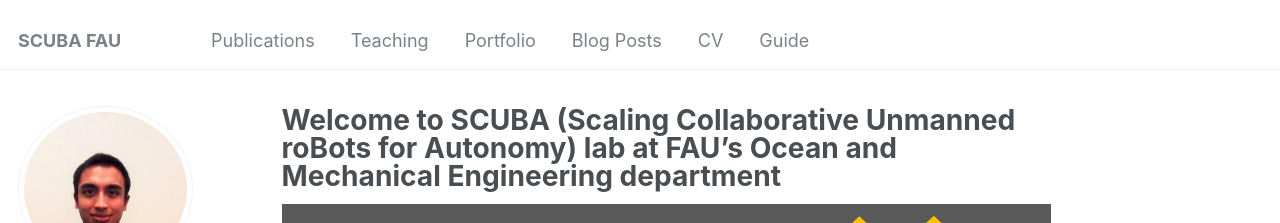
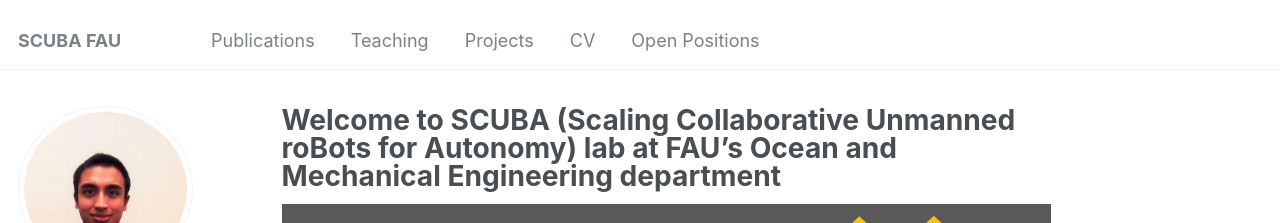
Before and after one commit to mukhe027/mukhe027.github.io, a Jekyll site: the page built from _pages/about.md, in a window 1280 px wide. Shown: the top 223 px of the page. Built offline with Jekyll 4.4.1, drawn with Linux system fonts in a browser that asks for light colours; some web fonts are replaced.

Commit message:
modified subcategories of website

```diff
--- a/_data/navigation.yml
+++ b/_data/navigation.yml
@@ -9,14 +9,14 @@ main:
   - title: "Teaching"
     url: /teaching/
 
-  - title: "Portfolio"
+  - title: "Projects"
     url: /portfolio/
 
-  - title: "Blog Posts"
-    url: /year-archive/
+  # - title: "Blog Posts"
+  #   url: /year-archive/
 
   - title: "CV"
     url: /cv/
 
-  - title: "Guide"
+  - title: "Open Positions"
     url: /markdown/
```
